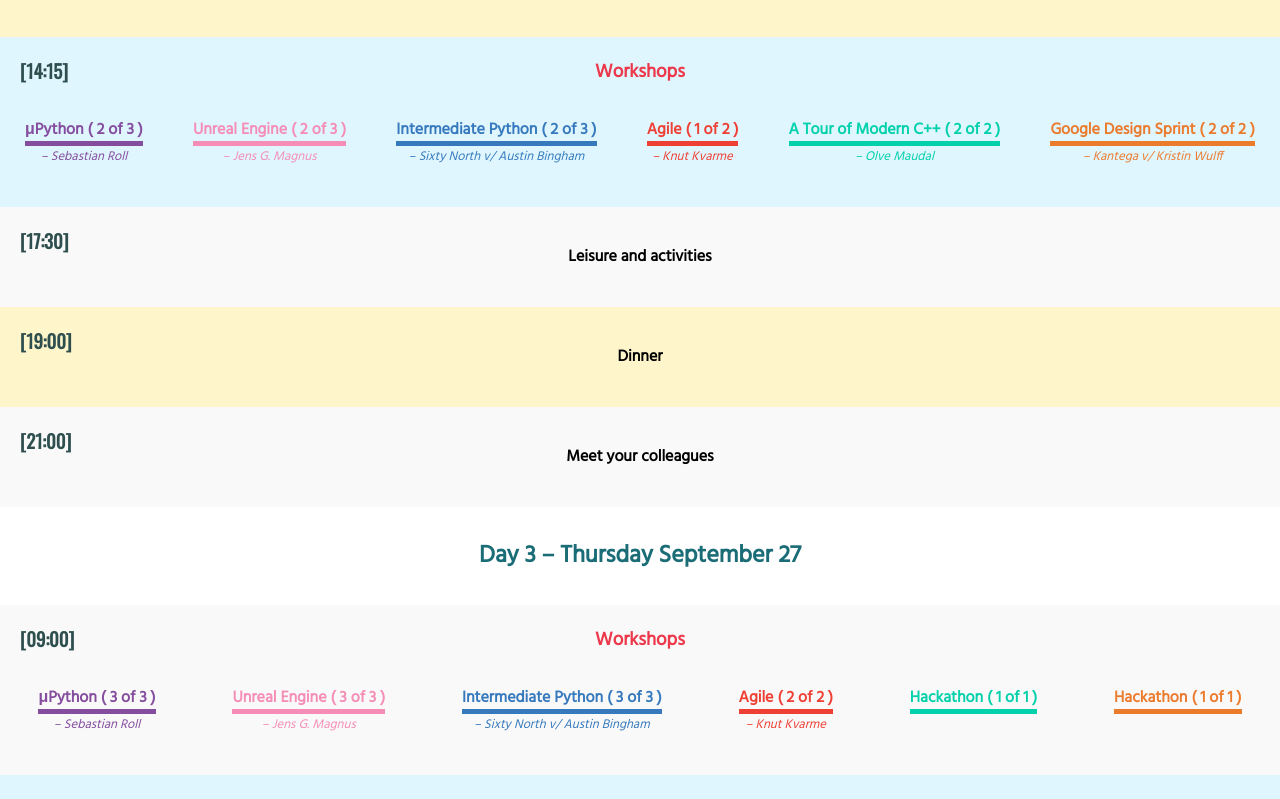
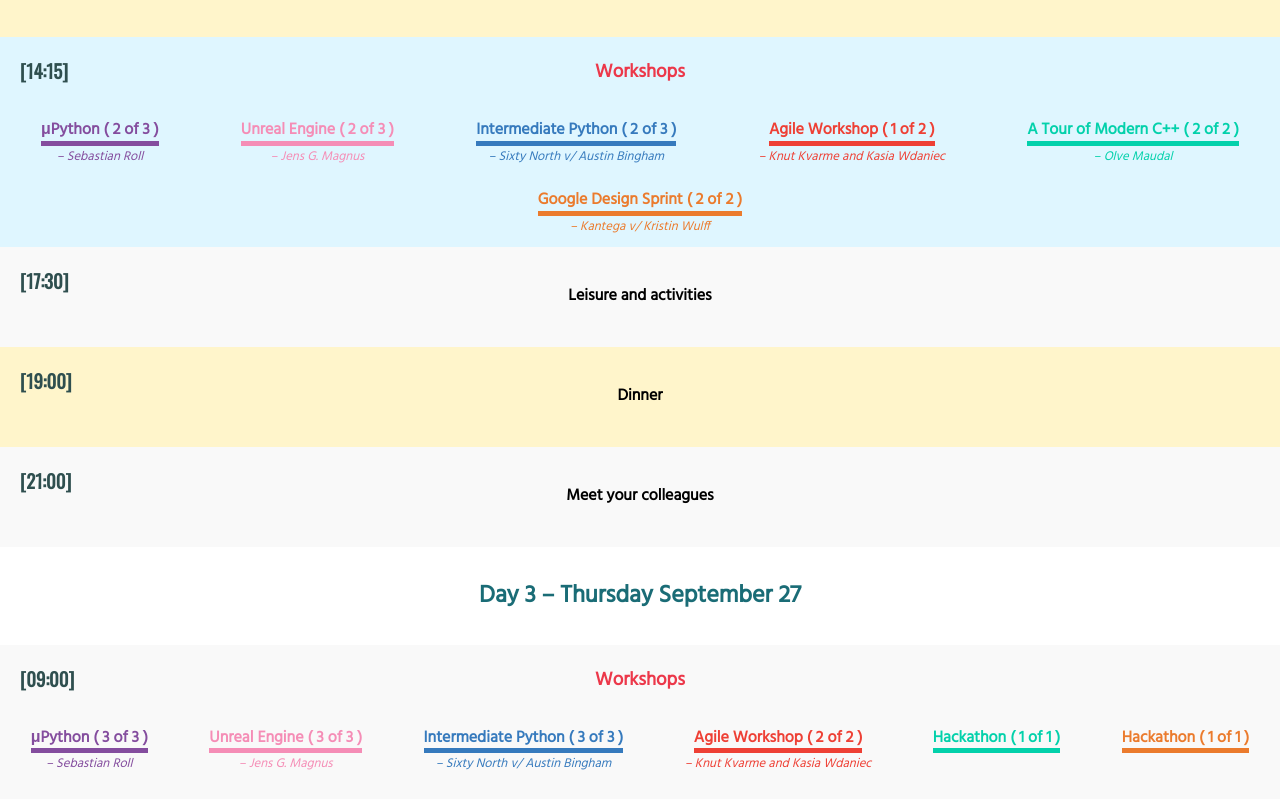
Before and after one commit to equinor/edc2018.github.io, a React (Create React App) app: page / in a window 1280 px wide. Shown: the part 1940-2739 px from the top of the page. Built offline with nearby package versions, Linux system fonts and the light colour scheme.

Commit message:
add kasia to agile speakers

```diff
--- a/src/data.js
+++ b/src/data.js
@@ -31,7 +31,7 @@ const SPEAKERS = {
   AUSTIN_BINGHAM: 'Austin Bingham',
   KRISTIN_WULFF: 'Kristin Wulff',
   LARS_KARE_SKJORESTED: 'Lars Kåre Skjørestad',
-  KNUT_KVARME: 'Knut Kvarme',
+  KNUT_KVARME_AND_KASIA_WDANIEC: 'Knut Kvarme and Kasia Wdaniec',
 };
 
 const TIME_SLOTS = {
@@ -443,8 +443,8 @@ export const events = [
   {
     id: IDS.AGILE,
     title: 'Agile Workshop',
-    shortTitle: 'Agile',
-    speaker: SPEAKERS.KNUT_KVARME,
+    shortTitle: 'Agile Workshop',
+    speaker: SPEAKERS.KNUT_KVARME_AND_KASIA_WDANIEC,
     color: '#EE4035',
     description:
       '4 Themes of Agile:\n\nCreating Better Leaders\nGain knowledge and support in transforming an organisation\'s culture to one of autonomy, self-organisation, and continuous improvement.The goal is to continually rise above the competition while attracting and retaining top talent.\n\nCreating Better Product Owners\nBecome a "product leader" in your business, through learning tools such as product strategy and road-mapping, while using Scrum to maximise your team\'s potential to create iterative, incremental, and innovative products.\n\nCreating Better ScrumMasters\nLearn new skills and techniques that help you become more effective change agent, and validate your role of ScrumMaster® in your world of work.\n\nCreating Better Teams\nDevelop skills so each of your team members is able to take ownership of the opportunity to self-organise, as the Scrum framework suggests. Learn how to manage and get the most out of yourself, your Product Owner, and ScrumMaster.\n\nDetailed schedule will be shared on the day.',
```
